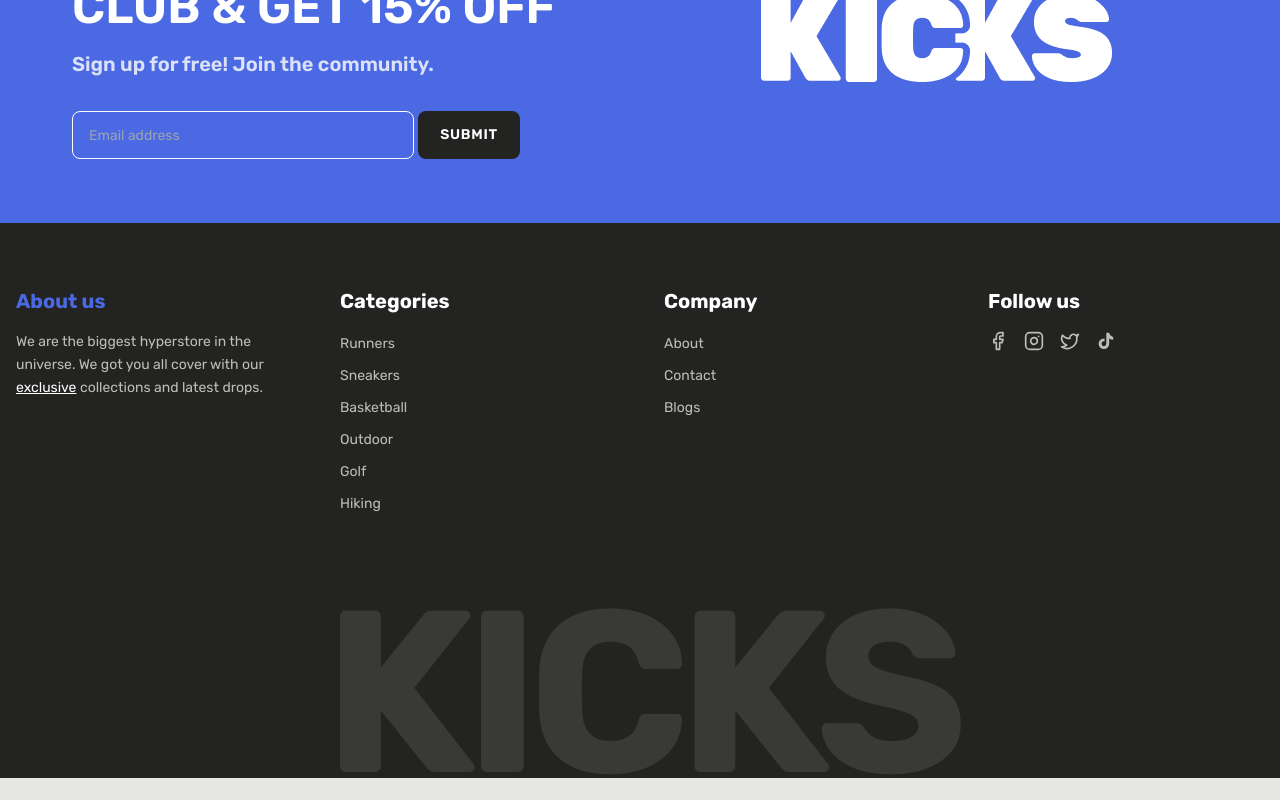
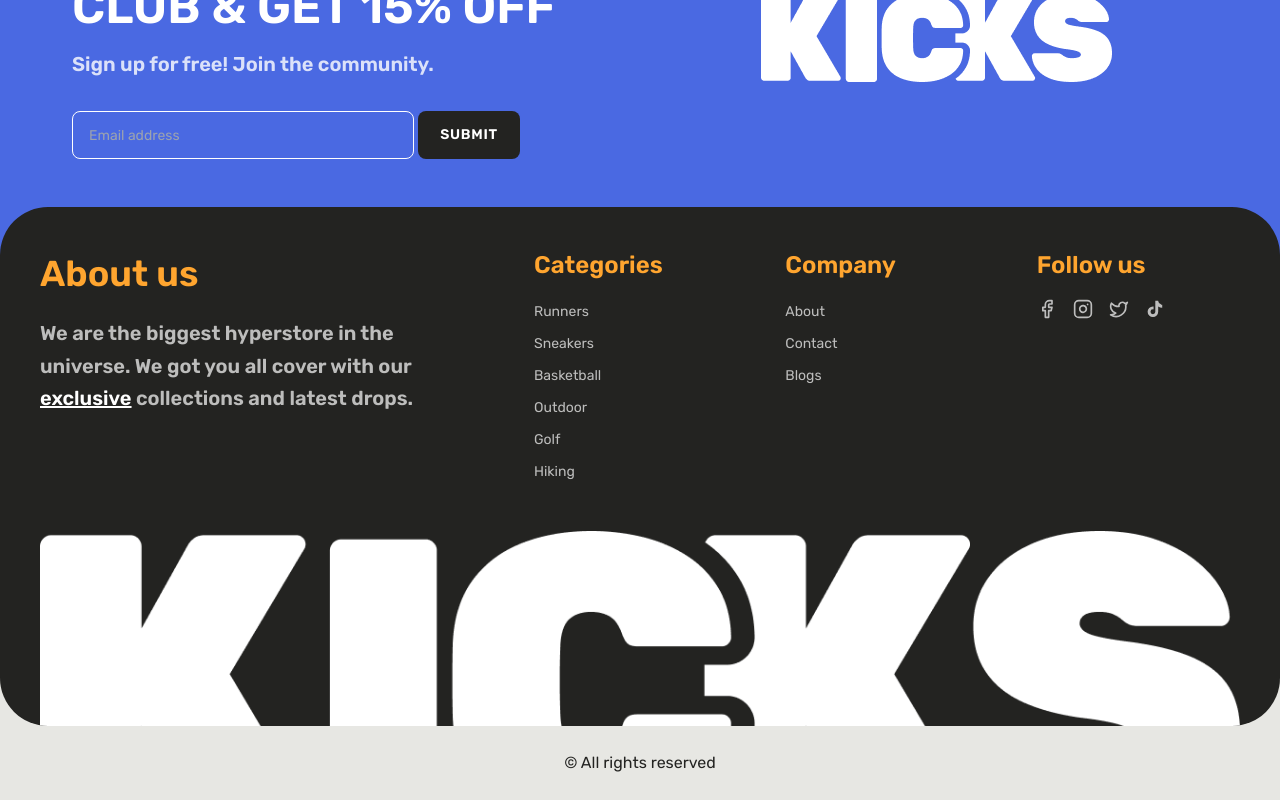
Before and after one commit to rakibislam2233/Kicks, a Next.js app: page / in a window 1280 px wide. Shown: the part 3855-4655 px from the top of the page. Before the commit the page ends 4633 px from the top, so only its background shows below. Built offline with nearby package versions, Linux system fonts and the light colour scheme.

Commit message:
feat: implement shared Footer and home page Newsletter components.

```diff
--- a/src/components/pages/home/Newsletter.tsx
+++ b/src/components/pages/home/Newsletter.tsx
@@ -13,7 +13,7 @@ const Newsletter = () => {
   };
 
   return (
-    <div className="w-full container bg-primary rounded-t-[32px] mx-auto px-10 md:px-[72px] py-14 md:py-16">
+    <div className="w-full container bg-primary rounded-t-[32px] mx-auto px-10 md:px-[72px] pt-14 md:pt-16 pb-14 md:pb-24">
       <div className="flex flex-col md:flex-row items-center justify-between gap-8 md:gap-12">
         {/* Left: Text Content */}
         <div className="w-full">
@@ -51,7 +51,7 @@ const Newsletter = () => {
         {/* Right: Big KICKS Logo */}
         <div className="w-full flex justify-center items-center relative">
           <Image src={kicksLogo} alt="Kicks Logo" width={351} height={880} />
-          <div className="absolute bg-[#FFA52F] rounded-full -top-12 right-20 p-2">
+          <div className="absolute bg-[#FFA52F] rounded-full -top-11 right-20 p-1.5">
             <Plus size={26} className="text-primary" strokeWidth={3} />
           </div>
         </div>
--- a/src/components/shared/Footer.tsx
+++ b/src/components/shared/Footer.tsx
@@ -1,4 +1,6 @@
+import logo from "@/assets/logo/footer-logo.png";
 import { Facebook, Instagram, Twitter } from "lucide-react";
+import Image from "next/image";
 import Link from "next/link";
 
 // TikTok icon (not in lucide-react)
@@ -38,14 +40,14 @@ const socialLinks = [
 
 const Footer = () => {
   return (
-    <footer className="w-full bg-[#232321] overflow-hidden">
+    <footer>
+      <div className="w-full max-h-[519px] container mx-auto rounded-[48px] bg-[#232321] -mt-12 p-5 md:p-10 overflow-hidden">
         {/* Main Footer Content */}
-      <div className="container mx-auto px-4 py-12 md:py-16">
-        <div className="grid grid-cols-1 sm:grid-cols-2 lg:grid-cols-4 gap-10 md:gap-12">
-          {/* About Us */}
-          <div className="lg:col-span-1">
-            <h3 className="text-primary text-xl font-bold mb-4">About us</h3>
-            <p className="text-white/70 text-sm leading-relaxed">
+        <div className="flex flex-col md:flex-row gap-8 md:gap-12">
+          {/* About Us — fixed 446px width */}
+          <div className="w-full md:w-[446px] shrink-0">
+            <h3 className="text-[#FFA52F] text-[36px] font-semibold mb-4">About us</h3>
+            <p className="text-white/70 text-[20px] font-semibold leading-relaxed">
               We are the biggest hyperstore in the universe. We got you all
               cover with our{" "}
               <span className="text-white underline cursor-pointer">
@@ -55,9 +57,11 @@ const Footer = () => {
             </p>
           </div>
 
+          {/* Right columns — Categories, Company, Follow Us */}
+          <div className="flex flex-1 flex-col sm:flex-row gap-8 sm:gap-12">
             {/* Categories */}
-          <div>
-            <h3 className="text-white text-xl font-bold mb-4">Categories</h3>
+            <div className="flex-1">
+              <h3 className="text-[#FFA52F] text-[24px] font-semibold mb-4">Categories</h3>
               <ul className="flex flex-col gap-2">
                 {footerLinks.categories.map((link) => (
                   <li key={link.label}>
@@ -73,8 +77,8 @@ const Footer = () => {
             </div>
 
             {/* Company */}
-          <div>
-            <h3 className="text-white text-xl font-bold mb-4">Company</h3>
+            <div className="flex-1">
+              <h3 className="text-[#FFA52F] text-[24px] font-semibold mb-4">Company</h3>
               <ul className="flex flex-col gap-2">
                 {footerLinks.company.map((link) => (
                   <li key={link.label}>
@@ -90,8 +94,8 @@ const Footer = () => {
             </div>
 
             {/* Follow Us */}
-          <div>
-            <h3 className="text-white text-xl font-bold mb-4">Follow us</h3>
+            <div className="flex-1">
+              <h3 className="text-[#FFA52F] text-[24px] font-semibold mb-4">Follow us</h3>
               <div className="flex items-center gap-4">
                 {socialLinks.map((social) => (
                   <Link
@@ -107,11 +111,19 @@ const Footer = () => {
             </div>
           </div>
         </div>
-
-      {/* Big Decorative KICKS Watermark */}
-      <div className="w-full overflow-hidden -mb-4 md:-mb-6 lg:-mb-8">
-        <p className="text-[18vw] font-black text-white/10 uppercase leading-none text-center tracking-tighter select-none">
-          KICKS
+        <div className="w-full overflow-hidden mt-12">
+          <Image
+            src={logo}
+            alt="Kicks Logo"
+            width={1262}
+            height={314}
+            className="w-full h-auto object-cover"
+          />
+        </div>
+      </div>
+      <div className="container mx-auto px-4 py-6 text-center">
+        <p className="text-[#232321] text-base leading-relaxed">
+          © All rights reserved
         </p>
       </div>
     </footer>
```
Also changed, not shown: src/assets/logo/footer-logo.png (added). Lines whose indentation alone changed are shown as unchanged.
